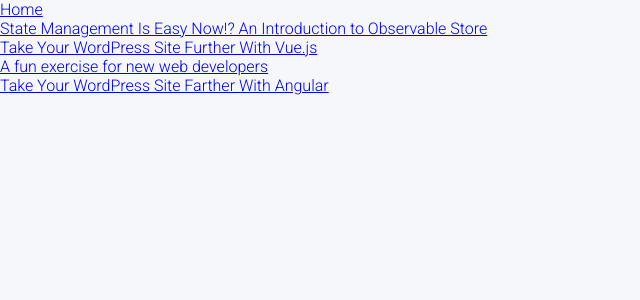
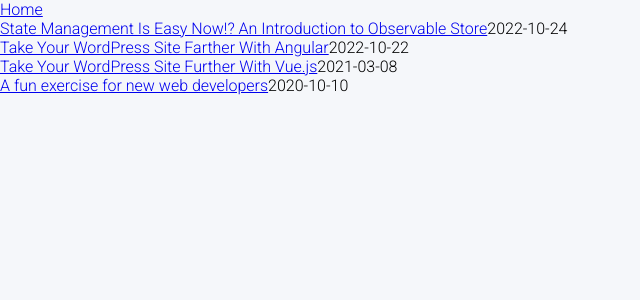
Before and after one commit to stevewhitmore/stevewhitmore.github.io, an Angular app: page /blatherings in a window 1280 px wide. Shown: the top 300 px of the page, without its empty margins (0-640 px from the left). Built offline with nearby package versions, Linux system fonts and the light colour scheme; no server answers; what ngx-markdown would draw is missing.

Commit message:
Made a bit more progress with post routing

```diff
--- a/build.js
+++ b/build.js
@@ -17,9 +17,10 @@
     const fileMeta = {
         name: file,
         title: firstLine.slice(2),
+        date: file.match(/(\d*)-/g).join('').slice(0, -2),
     };
     filesListJson.push(fileMeta);
-    filesListJson.reverse();
 })
+filesListJson.reverse();
 
 fs.writeFileSync(`${blatheringsPath}/files.json`, JSON.stringify(filesListJson));
--- a/src/app/app-routing.module.ts
+++ b/src/app/app-routing.module.ts
@@ -7,7 +7,7 @@
 const routes: Routes = [
   { path: '', component: HomeComponent },
   { path: 'blatherings', component: BlatheringsComponent },
-  { path: 'blatherings/:post-name', component: BlatheringsPostComponent },
+  { path: 'blatherings/:post-name', component: BlatheringsComponent },
 ];
 
 @NgModule({
--- a/src/app/blatherings/blatherings-menu/blatherings-menu.component.html
+++ b/src/app/blatherings/blatherings-menu/blatherings-menu.component.html
@@ -4,6 +4,7 @@
         <li *ngFor="let item of menuItems">
             <!-- <a (click)="relaySelection(item.name)">{{item.title}}</a> -->
             <a (click)="relaySelection(item.name)" [routerLink]="item.name">{{item.title}}</a>
+            <span>{{item.date}}</span>
         </li>
     </ul>
 </div>
--- a/src/assets/blatherings/files.json
+++ b/src/assets/blatherings/files.json
@@ -1 +1 @@
-[{"name":"2022-10-24-observable-store.md","title":"State Management Is Easy Now!? An Introduction to Observable Store"},{"name":"2021-03-08-vue-wp.md","title":"Take Your WordPress Site Further With Vue.js"},{"name":"2020-10-10-new-dev.md","title":"A fun exercise for new web developers"},{"name":"2022-10-22-ng-wp.md","title":"Take Your WordPress Site Farther With Angular"}]
+[{"name":"2022-10-24-observable-store.md","title":"State Management Is Easy Now!? An Introduction to Observable Store","date":"2022-10-24"},{"name":"2022-10-22-ng-wp.md","title":"Take Your WordPress Site Farther With Angular","date":"2022-10-22"},{"name":"2021-03-08-vue-wp.md","title":"Take Your WordPress Site Further With Vue.js","date":"2021-03-08"},{"name":"2020-10-10-new-dev.md","title":"A fun exercise for new web developers","date":"2020-10-10"}]
```
